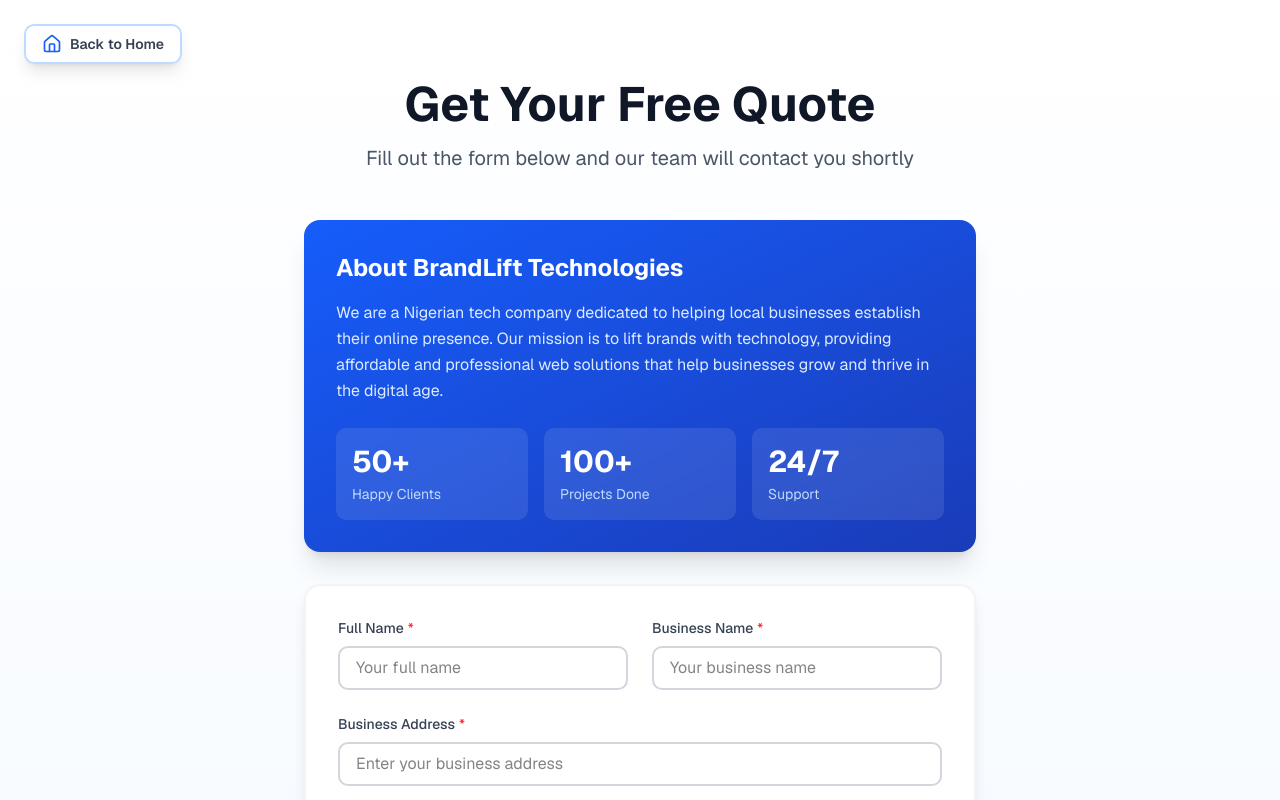
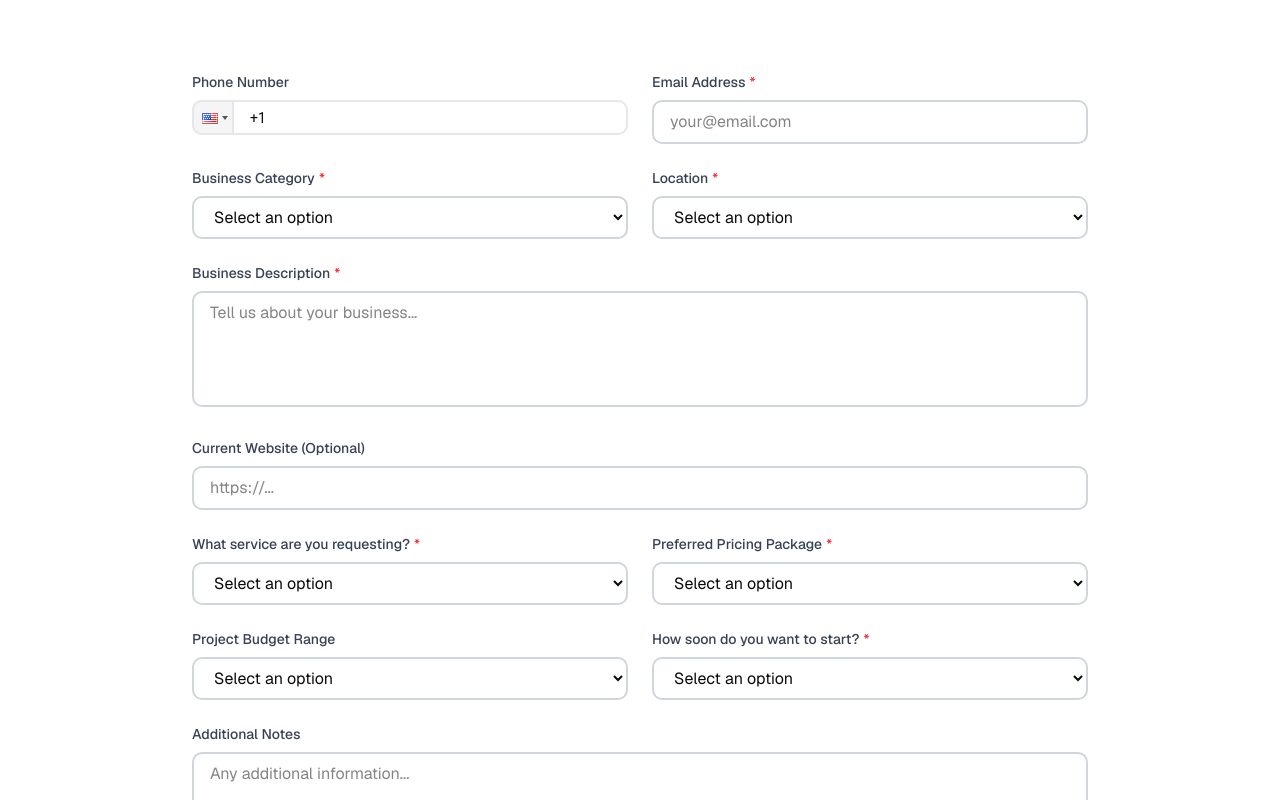
Before and after one commit to davidgraphix/brandlift-technologies, a Next.js app: page /get-quote in a window 1280 px wide. Shown: the top 800 px of the page. Built offline with nearby package versions, Linux system fonts and the light colour scheme.

Commit message:
Added auto-detect country number codes

```diff
--- a/app/get-quote/page.tsx
+++ b/app/get-quote/page.tsx
@@ -1,6 +1,6 @@
 "use client";
 
-import { useState } from "react";
+import { useState, useEffect } from "react";
 import { motion } from "framer-motion";
 import { useRouter } from "next/navigation";
 import Footer from "@/components/footer";
@@ -23,6 +23,9 @@
   const [isLoading, setIsLoading] = useState(false);
   const [errors, setErrors] = useState<FormErrors>({});
 
+  // ✅ ADDED
+  const [countryCode, setCountryCode] = useState("ng");
+
   const [formData, setFormData] = useState({
     fullName: "",
     businessName: "",
@@ -39,6 +42,19 @@
     startTimeline: "",
     additionalNote: "",
   });
+
+  // ✅ ADDED
+  useEffect(() => {
+    try {
+      const locale = navigator.language || "en-NG";
+      const country = locale.split("-")[1]?.toLowerCase();
+      if (country) {
+        setCountryCode(country);
+      }
+    } catch {
+      setCountryCode("ng");
+    }
+  }, []);
 
   const validateForm = () => {
     const newErrors: FormErrors = {};
@@ -105,7 +121,6 @@
       });
 
       if (response.ok) {
-        // Open WhatsApp
         const message = `Hi! I'm interested in your services.
 
 Name: ${formData.fullName}
@@ -151,96 +166,25 @@
 
   return (
     <main>
-      <motion.div
-        initial={{ opacity: 0, y: -20 }}
-        animate={{ opacity: 1, y: 0 }}
-        transition={{ duration: 0.5 }}
-        className="fixed top-6 left-6 z-50"
-      >
-        <Link href="/">
-          <Button
-            variant="outline"
-            className="flex items-center gap-2 bg-white/90 backdrop-blur-md border-2 border-blue-200 hover:bg-blue-50 hover:border-blue-400 transition-all shadow-lg"
-          >
-            <Home size={20} className="text-blue-600" />
-            <span className="font-semibold text-gray-700">Back to Home</span>
-          </Button>
-        </Link>
-      </motion.div>
-      <section className="min-h-screen bg-gradient-to-b from-white to-blue-50 py-20 px-4">
-        <div className="max-w-2xl mx-auto">
-          <motion.div
-            initial={{ opacity: 0, y: -30 }}
-            animate={{ opacity: 1, y: 0 }}
-            transition={{ duration: 0.6 }}
-            className="text-center mb-12"
-          >
-            <h1 className="text-4xl md:text-5xl font-bold text-gray-900 mb-4">
-              Get Your Free Quote
-            </h1>
-            <p className="text-xl text-gray-600">
-              Fill out the form below and our team will contact you shortly
-            </p>
-          </motion.div>
-
-           <motion.div
-            initial={{ opacity: 0, y: 20 }}
-            animate={{ opacity: 1, y: 0 }}
-            transition={{ duration: 0.6, delay: 0.2 }}
-            className="bg-gradient-to-br from-blue-600 to-blue-800 rounded-2xl p-8 mb-8 shadow-xl text-white"
-          >
-            <h2 className="text-2xl font-bold mb-4">About BrandLift Technologies</h2>
-            <p className="text-blue-100 mb-4 leading-relaxed">
-              We are a Nigerian tech company dedicated to helping local businesses establish their online presence.
-              Our mission is to lift brands with technology, providing affordable and professional web solutions
-              that help businesses grow and thrive in the digital age.
-            </p>
-            <div className="grid md:grid-cols-3 gap-4 mt-6">
-              <div className="bg-white/10 backdrop-blur-sm rounded-lg p-4">
-                <div className="text-3xl font-bold mb-1">50+</div>
-                <div className="text-blue-200 text-sm">Happy Clients</div>
-              </div>
-              <div className="bg-white/10 backdrop-blur-sm rounded-lg p-4">
-                <div className="text-3xl font-bold mb-1">100+</div>
-                <div className="text-blue-200 text-sm">Projects Done</div>
-              </div>
-              <div className="bg-white/10 backdrop-blur-sm rounded-lg p-4">
-                <div className="text-3xl font-bold mb-1">24/7</div>
-                <div className="text-blue-200 text-sm">Support</div>
-              </div>
-            </div>
-          </motion.div>
-
+      <section className="min-h-screen bg-white py-12 px-4 sm:px-6 lg:px-8">
+        <div className="max-w-4xl mx-auto">
           <motion.form
             onSubmit={handleSubmit}
             variants={containerVariants}
             initial="hidden"
             animate="visible"
-            className="bg-white rounded-2xl p-8 shadow-lg border-2 border-gray-100"
+            className="space-y-6"
           >
-            {errors.submit && (
-              <motion.div className="mb-6 p-4 bg-red-50 border-2 border-red-300 rounded-lg text-red-700">
-                {errors.submit}
-              </motion.div>
-            )}
-
-            <div className="grid md:grid-cols-2 gap-6 mb-6">
-              <FormInput label="Full Name" name="fullName" placeholder="Your full name" value={formData.fullName} onChange={handleInputChange} error={errors.fullName} required />
-              <FormInput label="Business Name" name="businessName" placeholder="Your business name" value={formData.businessName} onChange={handleInputChange} error={errors.businessName} required />
-            </div>
-
-            <FormInput label="Business Address" name="businessAddress" placeholder="Enter your business address" value={formData.businessAddress} onChange={handleInputChange} error={errors.businessAddress} required />
-
             <div className="grid md:grid-cols-2 gap-6 mt-6 mb-6">
 
-              {/* ✅ ONLY UPDATED BLOCK */}
+        {/* ONLY phone input upgraded */}
         <div>
           <label className="block text-sm font-medium text-gray-700 mb-2">
             Phone Number
           </label>
 
           <PhoneInput
-                  country={"ng"}
+            country={countryCode}
             value={formData.phoneNumber}
             onChange={(phone) => {
               setFormData((prev) => ({
@@ -267,6 +211,7 @@
           )}
         </div>
 
+        {/* email unchanged */}
         <FormInput
           label="Email Address"
           name="email"
@@ -278,6 +223,7 @@
           required
         />
       </div>
+
 
 
 
```
Lines whose indentation alone changed are shown as unchanged.
